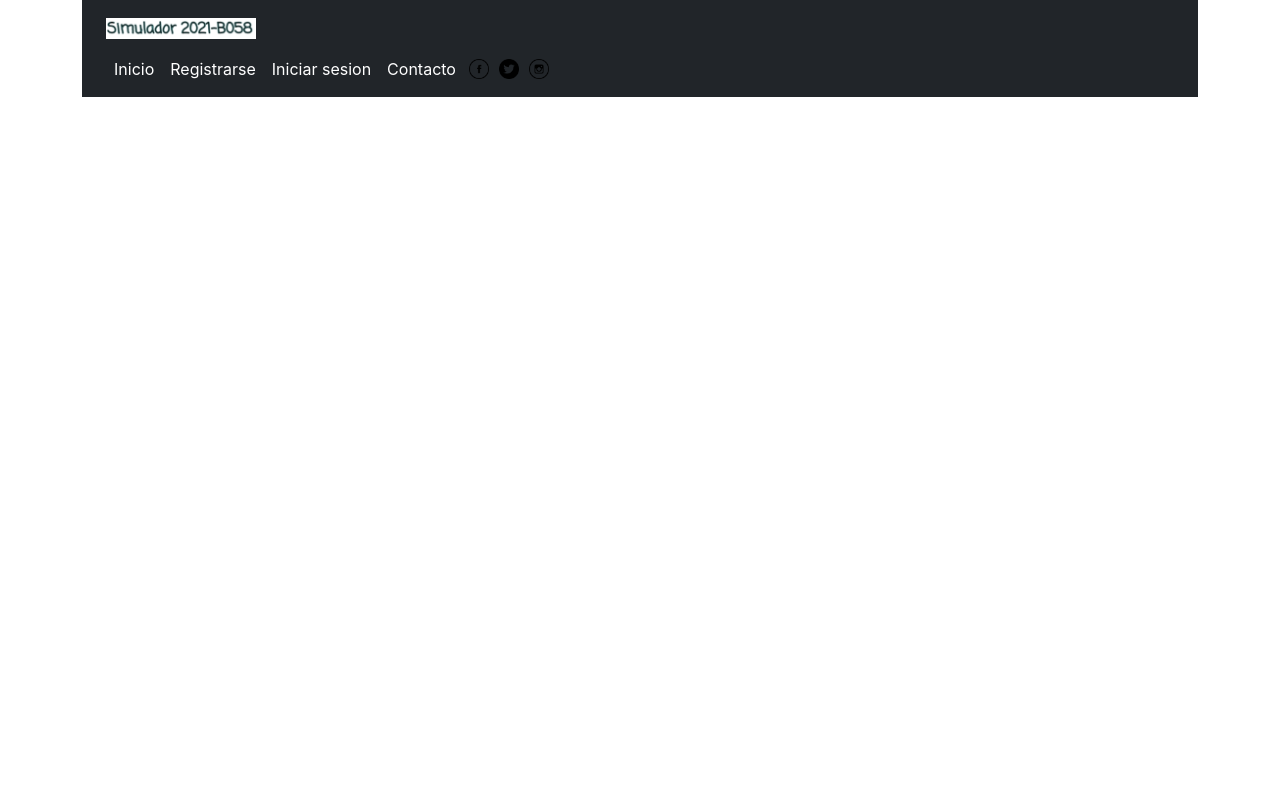
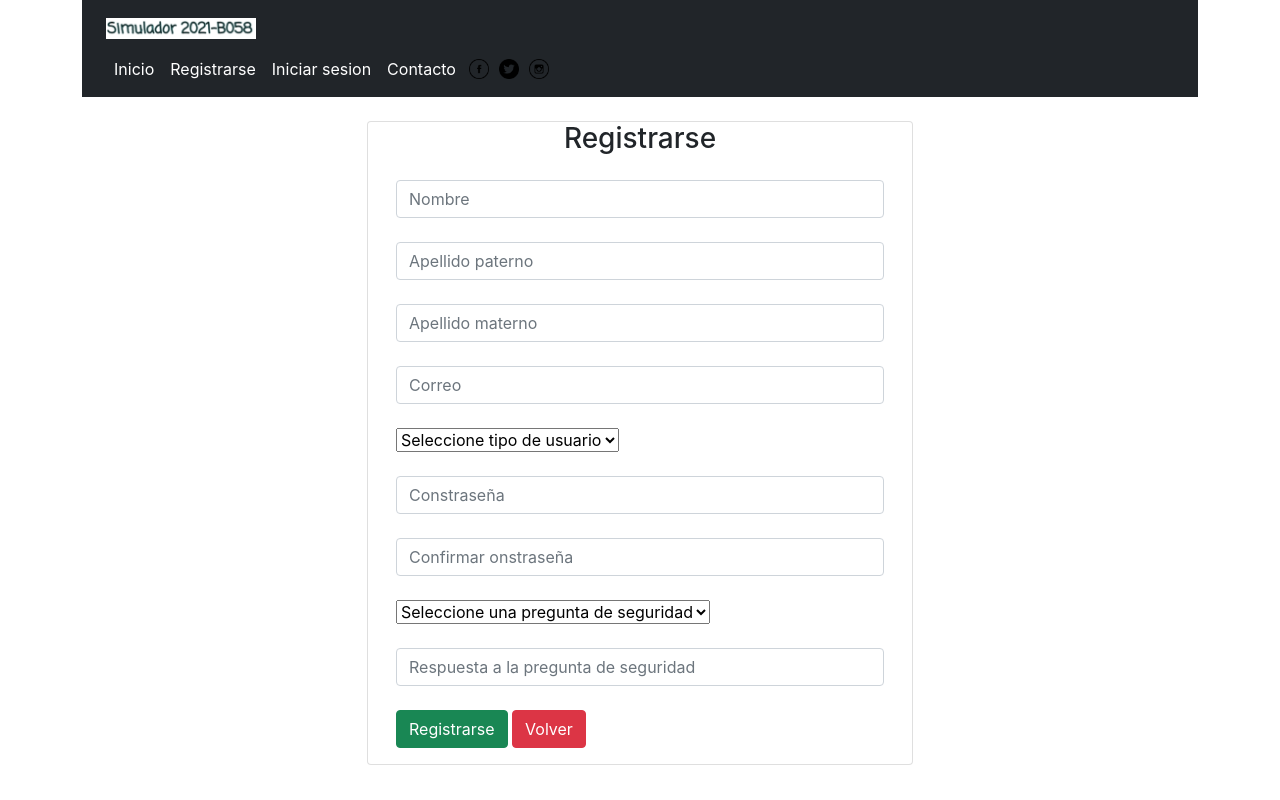
Before and after one commit to YaronDavid/TrabajoTerminal, a React (Create React App) app: page /registro in a window 1280 px wide. Built offline with nearby package versions, Linux system fonts and the light colour scheme.

Commit message:
REgistro
Se creo el formulario para el registro de nuevos usuarios

```diff
--- a/src/App.js
+++ b/src/App.js
@@ -14,6 +14,7 @@ import OneExercise from './components/OneExercise';
 import SolveExercise from './components/SolveExercise';
 import Login from './components/Login';
 import Home from './components/Home';
+import Registro from './components/Registro';
 
 
 
@@ -33,6 +34,7 @@ function App() {
               <Route path='/solve-exercise/:id' element = {<SolveExercise/>}></Route>
               <Route path='/login' element = {<Login/>}></Route>
               <Route path='/home' element = {<Home/>}></Route>
+              <Route path='/registro' element = {<Registro/>}></Route>
             </Routes>
           </div>
         </div>
--- /dev/null
+++ b/src/components/Registro.js
@@ -0,0 +1,45 @@
+import React, { Component } from 'react'
+
+export default class Registro extends Component {
+  render() {
+    return (
+      <>
+      <br/>
+      <div className='container'>
+        <div className='row'>
+          <div className='card col-md-6 offset-md-3 offset-md-3'>
+            <h3 className='text-center'>Registrarse</h3>
+            <div className='card-body'>
+              <form id="reg">
+                <div className='form-group'>
+                <input placeholder='Nombre' name='nombre' className='form-control'/><br/>
+                <input placeholder='Apellido paterno' name='apPat' className='form-control'/><br/>
+                <input placeholder='Apellido materno' name='apMat' className='form-control'/><br/>
+                <input placeholder='Correo' name='correo' className='form-control'/><br/>
+                <select name="cars" id="cars" form="reg">
+                    <option value="" disabled selected>Seleccione tipo de usuario</option>
+                    <option value="0">Profesor</option>
+                    <option value="1">Alumno</option>
+                </select><br/>
+                <br/>
+                <input placeholder='Constraseña' name='contrasena' className='form-control'/><br/>
+                <input placeholder='Confirmar onstraseña' name='conf' className='form-control'/><br/>
+                <select name="cars" id="cars" form="reg">
+                    <option value="" disabled selected>Seleccione una pregunta de seguridad</option>
+                    <option value="0">Nombre de tu primer mascota</option>
+                    <option value="1">Ultimo lugar que visitaste</option>
+                    <option value="2">¿Comó se llama tu mejor amigo?</option>
+                </select><br/>
+                <br/>
+                <input placeholder='Respuesta a la pregunta de seguridad' name='respuesta' className='form-control'/><br/>
+                <a className='btn btn-success'>Registrarse</a> <a className='btn btn-danger'>Volver</a>
+                </div>
+              </form>
+            </div>
+          </div>
+        </div>
+      </div>
+      </>
+    )
+  }
+}
```
